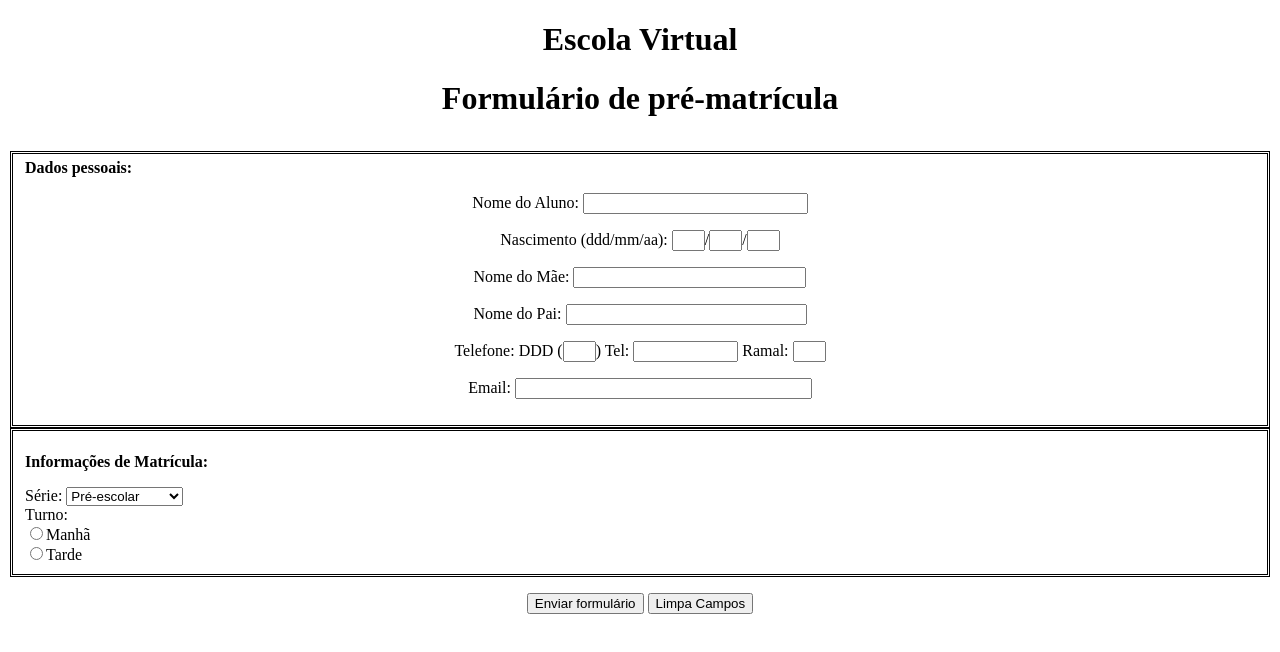
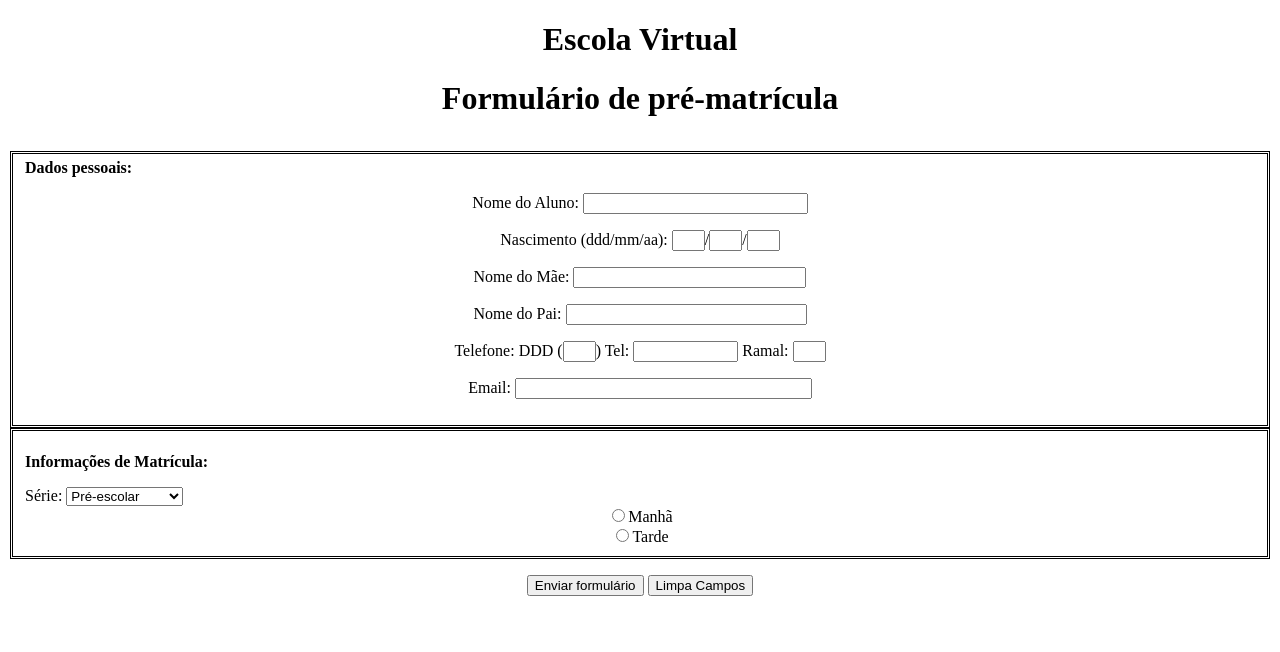
Before and after one commit to MusgoNato/AULA-OMAR, a plain HTML site: page TAREFA/Escola Virtual.html in a window 1280 px wide. Drawn offline with Linux system fonts and the light colour scheme.

Commit message:
Descrição
....

```diff
--- a/TAREFA/Escola Virtual.html
+++ b/TAREFA/Escola Virtual.html
@@ -28,7 +28,7 @@
         <form name="Série">
             <fieldset style="border: double;">
                 <b><p align="left">Informações de Matrícula:</p></b>
-                    <div>
+                    <span>
                         <label for="Serie">Série: </label>
                         <select name="Série">
                             <option value="pré-escolar">Pré-escolar</option>
@@ -36,22 +36,19 @@
                             <option value="Ensino Médio">Ensino Médio</option>
                             <option value="Ensino Superior">Ensino Superior</option>
                         </select>
-
+                        <label for="Turno">&nbsp;</label>
+                    </span>
 
                         <!--2° formulario-->
+                    <form>
                         <form>
-                            <div>
-                                <label for="Turno">Turno:</label>
-                                <div>
-                                    <div>
-                                        <input type="radio" name="manha">Manhã
-                                        <div>
-                                            <input type="radio" name="tarde">Tarde
-                                        </div>
-                                    </div>
-                                </div>
+                        <span>
+                            <div align="center">
+                                <input type="radio" name="manha">Manhã<br>
+                                <input type="radio" name="tarde">Tarde
                             </div>
-                        </form>
+                        </span>
+                    </form>
 
 
                 <!--3° formulario-->
@@ -68,6 +65,7 @@
                     </div>
                 </form>
                 -->
+
             </fieldset>
             <form>
                 <p align="center">
```
